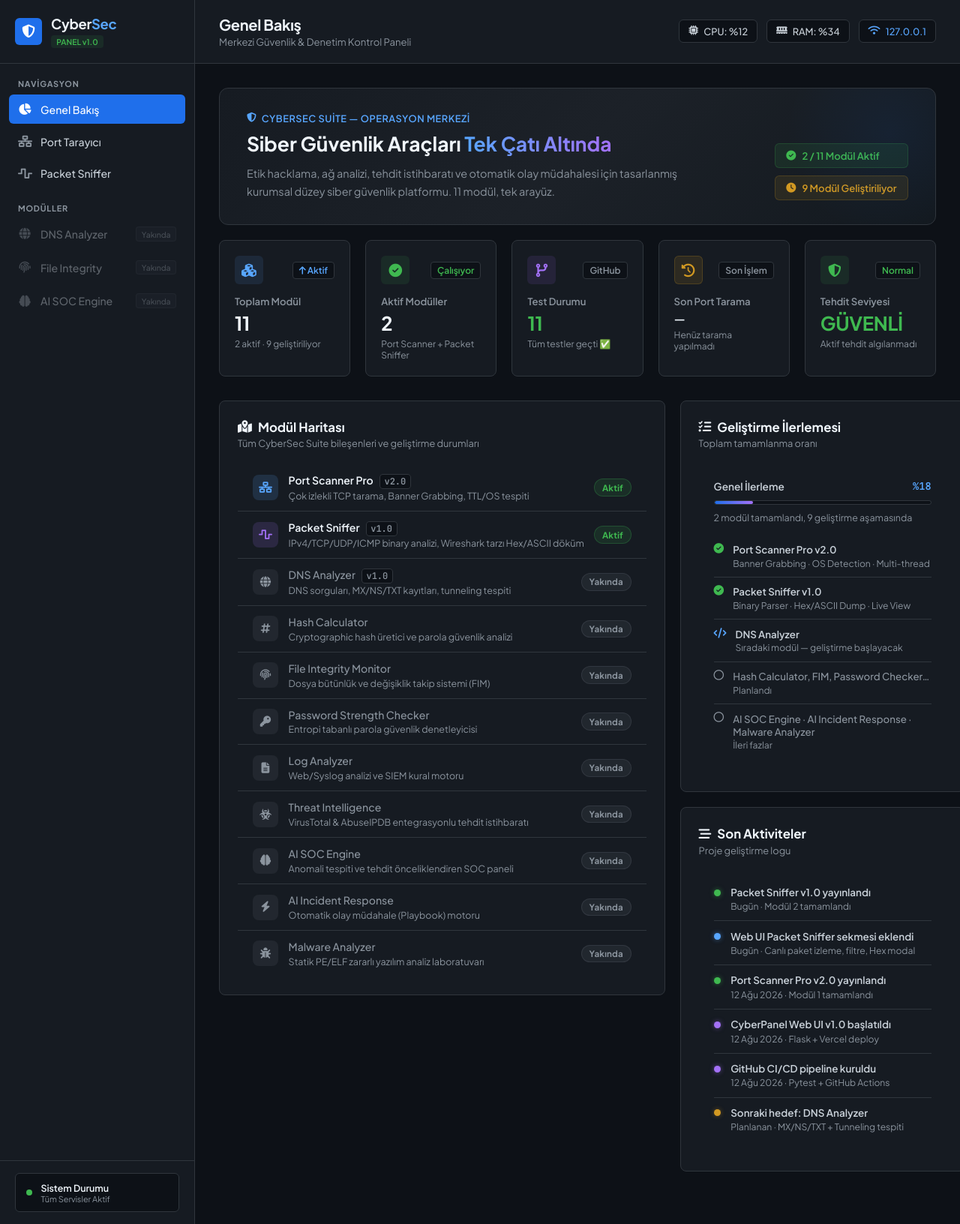
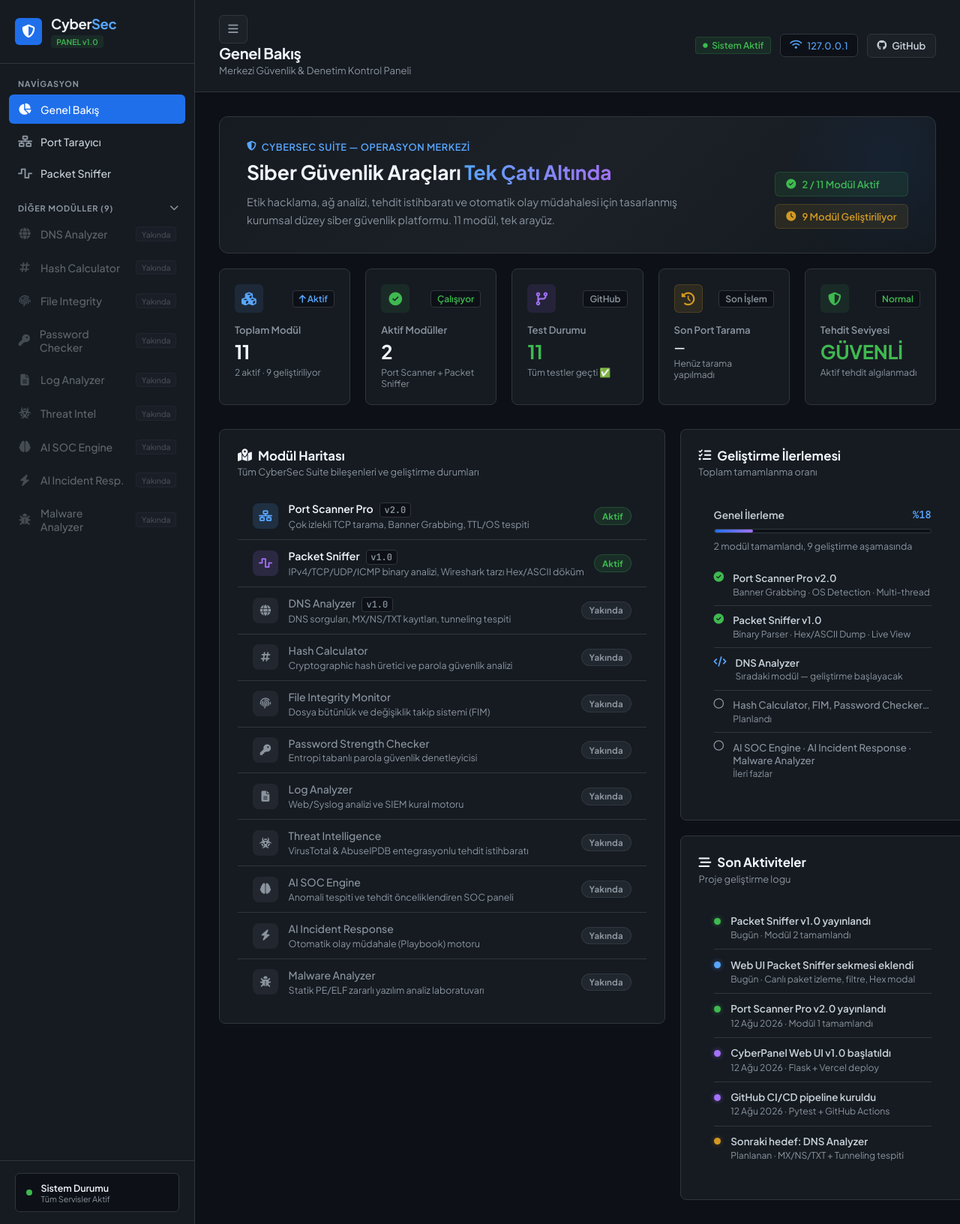
Before and after one commit to mehmeteminyilmaz/cybersec, a Flask app: page / in a window 1280 px wide. Shown: the whole page at 75% size. Run offline with Flask 3, Linux system fonts and the light colour scheme.

Commit message:
feat: add collapsible sidebar & modules accordion, clean up header metrics

```diff
--- a/cyber-panel/static/style.css
+++ b/cyber-panel/static/style.css
@@ -72,6 +72,17 @@ a {
     display: flex;
     flex-direction: column;
     z-index: 100;
+    transition: width 0.3s cubic-bezier(0.4, 0, 0.2, 1), margin-left 0.3s cubic-bezier(0.4, 0, 0.2, 1), opacity 0.25s ease;
+    flex-shrink: 0;
+}
+
+.app-container.sidebar-collapsed .sidebar {
+    width: 0;
+    min-width: 0;
+    margin-left: calc(-1 * var(--sidebar-width));
+    opacity: 0;
+    pointer-events: none;
+    border-right: none;
 }
 
 .sidebar-header {
@@ -1196,3 +1207,86 @@ tbody tr:hover {
     font-size: 0.76rem;
     color: var(--text-muted);
 }
+
+/* ==========================================================================
+   SIDEBAR TOGGLE & COLLAPSIBLE MODULES
+   ========================================================================== */
+.btn-sidebar-toggle {
+    background: #1c2128;
+    border: 1px solid var(--border-subtle);
+    color: var(--text-muted);
+    width: 38px;
+    height: 38px;
+    border-radius: var(--radius-sm);
+    display: flex;
+    align-items: center;
+    justify-content: center;
+    cursor: pointer;
+    font-size: 0.95rem;
+    transition: all 0.2s ease;
+    flex-shrink: 0;
+}
+
+.btn-sidebar-toggle:hover {
+    background: var(--primary);
+    color: #ffffff;
+    border-color: var(--primary);
+}
+
+.collapsible-trigger {
+    display: flex;
+    align-items: center;
+    justify-content: space-between;
+    cursor: pointer;
+    user-select: none;
+    padding-right: 0.5rem;
+    transition: color 0.2s ease;
+}
+
+.collapsible-trigger:hover {
+    color: var(--text-heading);
+}
+
+.collapsible-trigger .toggle-arrow {
+    font-size: 0.75rem;
+    transition: transform 0.3s cubic-bezier(0.4, 0, 0.2, 1);
+    color: var(--text-muted);
+}
+
+.collapsible-trigger.collapsed .toggle-arrow {
+    transform: rotate(-90deg);
+}
+
+.collapsible-nav-list {
+    max-height: 600px;
+    overflow: hidden;
+    transition: max-height 0.35s cubic-bezier(0.4, 0, 0.2, 1), opacity 0.25s ease;
+    opacity: 1;
+}
+
+.collapsible-nav-list.collapsed {
+    max-height: 0;
+    opacity: 0;
+    margin: 0 !important;
+    pointer-events: none;
+}
+
+.github-header-btn {
+    display: flex;
+    align-items: center;
+    gap: 0.45rem;
+    background: #1c2128;
+    border: 1px solid var(--border-subtle);
+    color: var(--text-body);
+    padding: 0.4rem 0.8rem;
+    border-radius: var(--radius-sm);
+    font-size: 0.82rem;
+    font-weight: 600;
+    transition: all 0.2s ease;
+}
+
+.github-header-btn:hover {
+    background: #30363d;
+    color: #ffffff;
+    border-color: var(--border-hover);
+}
--- a/cyber-panel/templates/index.html
+++ b/cyber-panel/templates/index.html
@@ -38,16 +38,37 @@
                     </li>
                 </ul>
 
-                <div class="nav-section-title">MODÜLLER</div>
-                <ul>
+                <div class="nav-section-title collapsible-trigger" id="toggle-modules-btn">
+                    <span>DİĞER MODÜLLER (9)</span>
+                    <i class="fas fa-chevron-down toggle-arrow"></i>
+                </div>
+                <ul id="modules-collapsible-list" class="collapsible-nav-list">
                     <li class="nav-item disabled">
                         <a href="#"><i class="fas fa-globe"></i> <span>DNS Analyzer</span> <span class="badge-upcoming">Yakında</span></a>
+                    </li>
+                    <li class="nav-item disabled">
+                        <a href="#"><i class="fas fa-hashtag"></i> <span>Hash Calculator</span> <span class="badge-upcoming">Yakında</span></a>
                     </li>
                     <li class="nav-item disabled">
                         <a href="#"><i class="fas fa-fingerprint"></i> <span>File Integrity</span> <span class="badge-upcoming">Yakında</span></a>
                     </li>
                     <li class="nav-item disabled">
+                        <a href="#"><i class="fas fa-key"></i> <span>Password Checker</span> <span class="badge-upcoming">Yakında</span></a>
+                    </li>
+                    <li class="nav-item disabled">
+                        <a href="#"><i class="fas fa-file-alt"></i> <span>Log Analyzer</span> <span class="badge-upcoming">Yakında</span></a>
+                    </li>
+                    <li class="nav-item disabled">
+                        <a href="#"><i class="fas fa-biohazard"></i> <span>Threat Intel</span> <span class="badge-upcoming">Yakında</span></a>
+                    </li>
+                    <li class="nav-item disabled">
                         <a href="#"><i class="fas fa-brain"></i> <span>AI SOC Engine</span> <span class="badge-upcoming">Yakında</span></a>
+                    </li>
+                    <li class="nav-item disabled">
+                        <a href="#"><i class="fas fa-bolt"></i> <span>AI Incident Resp.</span> <span class="badge-upcoming">Yakında</span></a>
+                    </li>
+                    <li class="nav-item disabled">
+                        <a href="#"><i class="fas fa-bug"></i> <span>Malware Analyzer</span> <span class="badge-upcoming">Yakında</span></a>
                     </li>
                 </ul>
             </nav>
@@ -67,22 +88,26 @@
         <main class="content">
             <header class="content-header">
                 <div class="header-left">
-                    <h1 id="current-page">Genel Bakış</h1>
-                    <p class="header-subtitle">Merkezi Güvenlik & Denetim Kontrol Paneli</p>
+                    <button id="sidebar-toggle-btn" class="btn-sidebar-toggle" title="Kenar Çubuğunu Daralt/Genişlet">
+                        <i class="fas fa-bars"></i>
+                    </button>
+                    <div>
+                        <h1 id="current-page">Genel Bakış</h1>
+                        <p class="header-subtitle">Merkezi Güvenlik & Denetim Kontrol Paneli</p>
+                    </div>
                 </div>
                 <div class="header-right">
-                    <div class="metric-pill">
-                        <i class="fas fa-microchip"></i>
-                        <span>CPU: %12</span>
-                    </div>
-                    <div class="metric-pill">
-                        <i class="fas fa-memory"></i>
-                        <span>RAM: %34</span>
+                    <div class="status-pill status-open">
+                        <i class="fas fa-circle"></i> Sistem Aktif
                     </div>
                     <div class="ip-badge">
                         <i class="fas fa-wifi"></i>
                         <span>127.0.0.1</span>
                     </div>
+                    <a href="https://github.com/mehmeteminyilmaz/cybersec" target="_blank" class="github-header-btn" title="GitHub Repository">
+                        <i class="fab fa-github"></i>
+                        <span>GitHub</span>
+                    </a>
                 </div>
             </header>
 
@@ -568,6 +593,24 @@
             });
         });
 
+        // Sidebar Toggle (Daralt / Genişlet)
+        const sidebarToggleBtn = document.getElementById('sidebar-toggle-btn');
+        if (sidebarToggleBtn) {
+            sidebarToggleBtn.addEventListener('click', () => {
+                document.querySelector('.app-container').classList.toggle('sidebar-collapsed');
+            });
+        }
+
+        // Modüller Akordiyonu (Açılır / Kapanır)
+        const toggleModulesBtn = document.getElementById('toggle-modules-btn');
+        const modulesList = document.getElementById('modules-collapsible-list');
+        if (toggleModulesBtn && modulesList) {
+            toggleModulesBtn.addEventListener('click', () => {
+                toggleModulesBtn.classList.toggle('collapsed');
+                modulesList.classList.toggle('collapsed');
+            });
+        }
+
         // --- PACKET SNIFFER LOGIC ---
         async function fetchPackets() {
             try {
```
